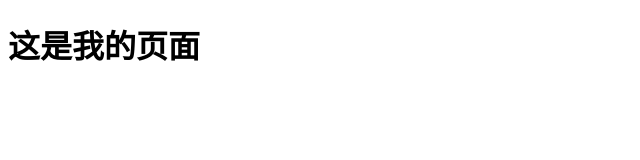
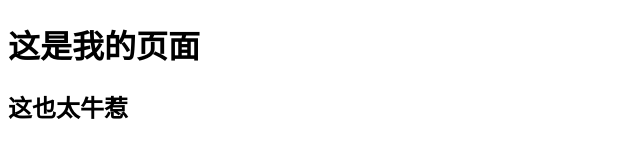
Before and after one commit to sKyoee/skyoee.github.io, a plain HTML site: page index.html in a window 1280 px wide. Shown: the whole page, without its empty margins (0-640 px from the left). Drawn offline with Linux system fonts and the light colour scheme.

Commit message:
修改代码

```diff
--- a/index.html
+++ b/index.html
@@ -8,5 +8,6 @@
 </head>
 <body>
     <h1>这是我的页面</h1>
+    <h2>这也太牛惹</h2>
 </body>
 </html>
```
